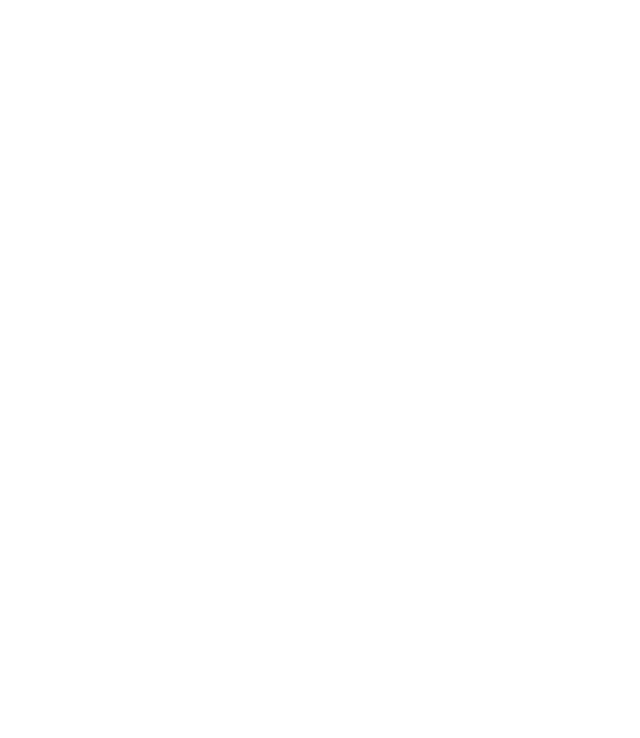
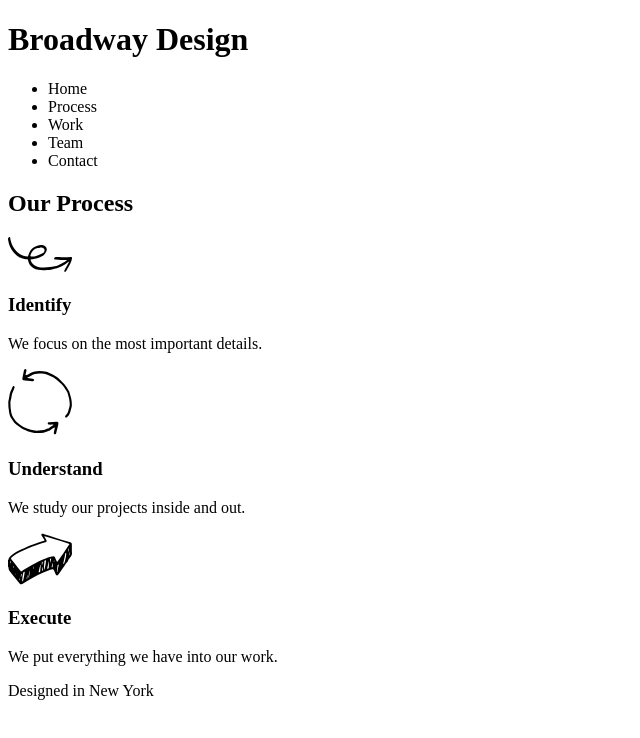
Before and after one commit to benjdowse/Broadway, a plain HTML site: page index.html in a window 1280 px wide. Shown: the whole page, without its empty margins (0-640 px from the left). Drawn offline with Linux system fonts and the light colour scheme.

Commit message:
bulk of html done

```diff
--- a/index.html
+++ b/index.html
@@ -1,11 +1,50 @@
 <!DOCTYPE html>
 <html>
 	<head>
-		<title></title>
+		<title>Broadway Design</title>
 		<link href="./resources/css/style.css" type="text/css" rel="stylesheet">
 	</head>
 
 	<body>
+		<h1>Broadway Design</h1>
+
+		<!-- Nav Bar -->
+
+		<div class="nav">
+			<nav>
+				<ul>
+					<li>Home</li>
+					<li>Process</li>
+					<li>Work</li>
+					<li>Team</li>
+					<li>Contact</li>
+				</ul>
+			</nav>
+		</div>
+
+		<!-- Our process -->
+
+		<div class="main">
+			<h2 id="process">Our Process</h2>
+			<img src="./resources/images/identify.svg">
+			<h3>Identify</h3>
+			<p>We focus on the most important details.</p>
+			<img src="./resources/images/understand.svg">
+			<h3>Understand</h3>
+			<p>We study our projects inside and out.</p>
+			<img src="./resources/images/execute.svg">
+			<h3>Execute</h3>
+			<p>We put everything we have into our work.</p>
+		</div>
+
+		<!-- Break -->
+
+		<p>Designed in New York</p>
+
+		<!-- Portfolio Team Contact -->
+
+
+
 
 	</body>
 
```
Also changed, not shown: resources/images/execute.svg (added), resources/images/identify.svg (added), resources/images/understand.svg (added).
